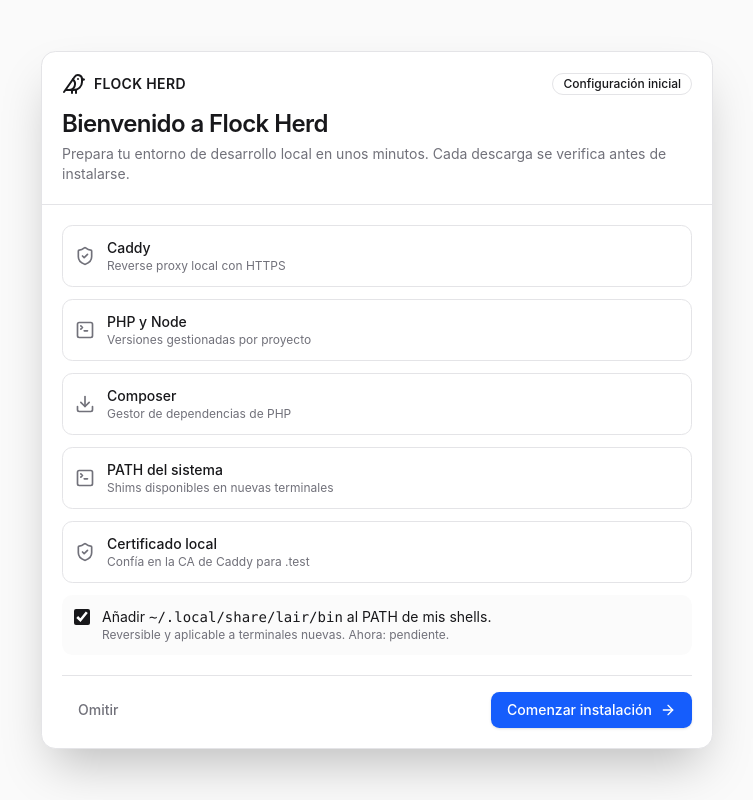
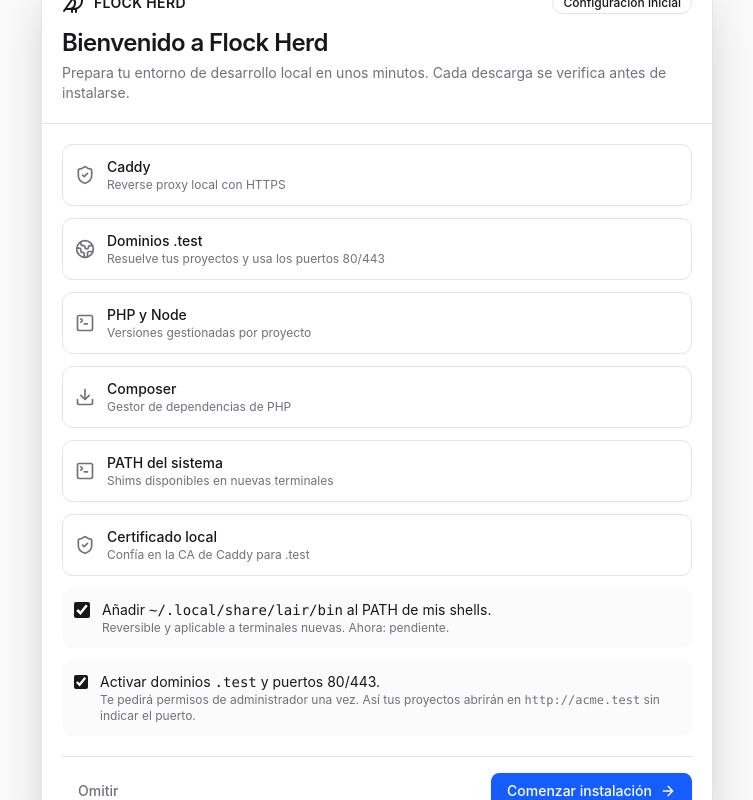
Before and after one commit to LC-jhony/lair, a React (Vite) app: page /#/ in a window 1280 px wide. Shown: the whole page, without its empty margins (263-1016 px from the left). Built offline with nearby package versions, Linux system fonts and the light colour scheme.

Commit message:
feat(onboarding): activar dominios .test y puertos 80/443 durante la instalacion

```diff
--- a/src/components/onboarding/OnboardingWizard.tsx
+++ b/src/components/onboarding/OnboardingWizard.tsx
@@ -4,6 +4,7 @@ import {
   CheckCircle2,
   Circle,
   Download,
+  Globe2,
   Loader2,
   ShieldCheck,
   TerminalSquare,
@@ -14,6 +15,7 @@ import { Button } from '@/components/ui/button'
 import { Card, CardContent, CardHeader, CardTitle } from '@/components/ui/card'
 import { Progress } from '@/components/ui/progress'
 import { useOnboarding } from '@/hooks/useOnboarding'
+import { useHostsEnsure } from '@/hooks/useSites'
 import {
   useCaStatus,
   useEnsurePath,
@@ -26,6 +28,12 @@ type StepState = 'pending' | 'running' | 'done' | 'error'
 
 const ITEMS = [
   { id: 'caddy', label: 'Caddy', detail: 'Reverse proxy local con HTTPS', icon: ShieldCheck },
+  {
+    id: 'hosts',
+    label: 'Dominios .test',
+    detail: 'Resuelve tus proyectos y usa los puertos 80/443',
+    icon: Globe2,
+  },
   { id: 'runtimes', label: 'PHP y Node', detail: 'Versiones gestionadas por proyecto', icon: TerminalSquare },
   { id: 'composer', label: 'Composer', detail: 'Gestor de dependencias de PHP', icon: Download },
   { id: 'path', label: 'PATH del sistema', detail: 'Shims disponibles en nuevas terminales', icon: TerminalSquare },
@@ -39,6 +47,7 @@ export function OnboardingWizard() {
   const installComposer = useInstallComposer()
   const ensurePath = useEnsurePath()
   const trustCa = useTrustCa()
+  const ensureHosts = useHostsEnsure()
   const { data: path } = usePathStatus()
   const { data: ca } = useCaStatus()
 
@@ -46,8 +55,10 @@ export function OnboardingWizard() {
   const [started, setStarted] = useState(false)
   const [finished, setFinished] = useState(false)
   const [addToPath, setAddToPath] = useState(true)
+  const [configureHosts, setConfigureHosts] = useState(true)
   const [states, setStates] = useState<Record<ItemId, StepState>>({
     caddy: 'pending',
+    hosts: 'pending',
     runtimes: 'pending',
     composer: 'pending',
     path: 'pending',
@@ -63,6 +74,7 @@ export function OnboardingWizard() {
       setError(null)
       setStates({
         caddy: 'pending',
+        hosts: 'pending',
         runtimes: 'pending',
         composer: 'pending',
         path: 'pending',
@@ -95,6 +107,7 @@ export function OnboardingWizard() {
     setError(null)
     setStates({
       caddy: 'pending',
+      hosts: 'pending',
       runtimes: 'pending',
       composer: 'pending',
       path: 'pending',
@@ -103,6 +116,10 @@ export function OnboardingWizard() {
 
     const actions: Array<{ id: ItemId; execute: () => Promise<unknown> }> = [
       { id: 'caddy', execute: () => installCaddy.mutateAsync() },
+      {
+        id: 'hosts',
+        execute: () => (configureHosts ? ensureHosts.mutateAsync() : Promise.resolve()),
+      },
       { id: 'runtimes', execute: () => installBinaries.mutateAsync() },
       { id: 'composer', execute: () => installComposer.mutateAsync() },
       { id: 'path', execute: () => (addToPath ? ensurePath.mutateAsync() : Promise.resolve()) },
@@ -181,6 +198,21 @@ export function OnboardingWizard() {
                   </span>
                 </span>
               </label>
+              <label className="flex items-start gap-3 rounded-lg bg-muted/40 p-3 text-sm">
+                <input
+                  type="checkbox"
+                  checked={configureHosts}
+                  onChange={(event) => setConfigureHosts(event.target.checked)}
+                  className="mt-0.5 size-4 accent-current"
+                />
+                <span>
+                  Activar dominios <code>.test</code> y puertos 80/443.
+                  <span className="block text-xs text-muted-foreground">
+                    Te pedirá permisos de administrador una vez. Así tus proyectos abrirán en{' '}
+                    <code>http://acme.test</code> sin indicar el puerto.
+                  </span>
+                </span>
+              </label>
             </div>
           ) : (
             <div className="space-y-2">
```
